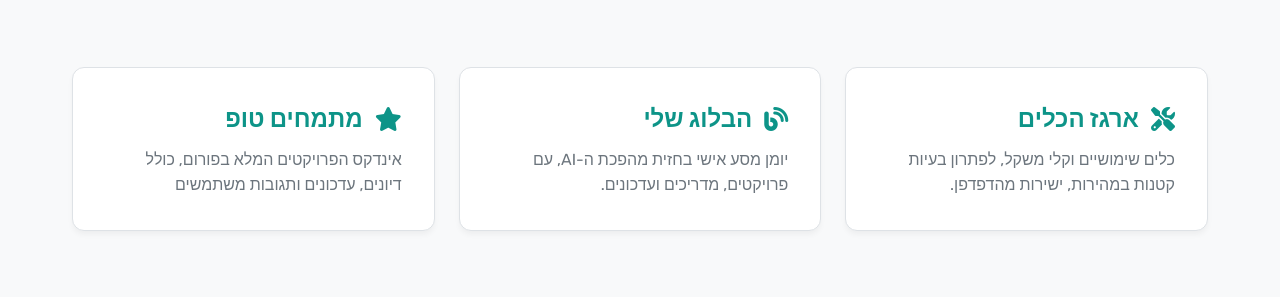
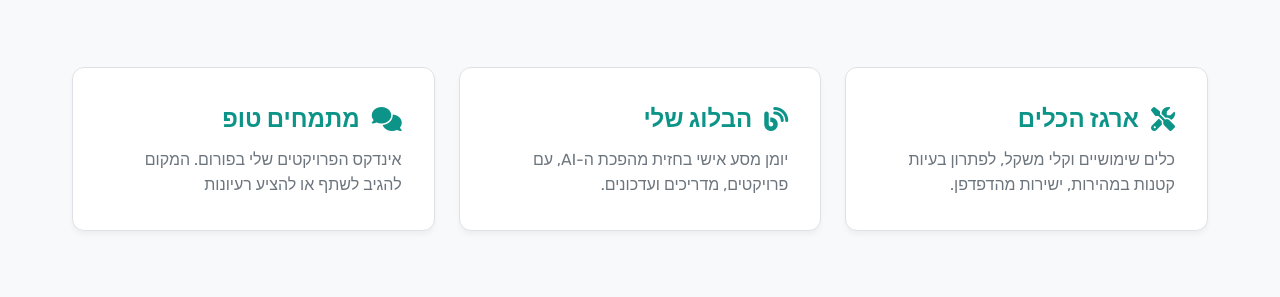
Before and after one commit to NHLOCAL/NHLOCAL.github.io, a Jekyll site: the page built from index.html, in a window 1280 px wide and 900 px high. Shown: the part 364-661 px from the top of the window. Built offline with Jekyll 4.4.1, drawn with Linux system fonts in a browser that asks for light colours.

Commit message:
שיפור: סמל וניסוח על מתמחים טופ

```diff
--- a/index.html
+++ b/index.html
@@ -32,8 +32,8 @@ layout: default
         <p>יומן מסע אישי בחזית מהפכת ה-AI, עם פרויקטים, מדריכים ועדכונים.</p>
       </a>
       <a href="{{ site.mitmachim_index_url }}" target="_blank" rel="noopener" class="highlight-card">
-        <h3><i class="fas fa-star"></i> מתמחים טופ</h3>
-        <p>אינדקס הפרויקטים המלא בפורום, כולל דיונים, עדכונים ותגובות משתמשים</p>
+        <h3><i class="fas fa-comments"></i> מתמחים טופ</h3>
+        <p>אינדקס הפרויקטים שלי בפורום. המקום להגיב לשתף או להציע רעיונות</p>
       </a>
     </div>
   </section>
```
